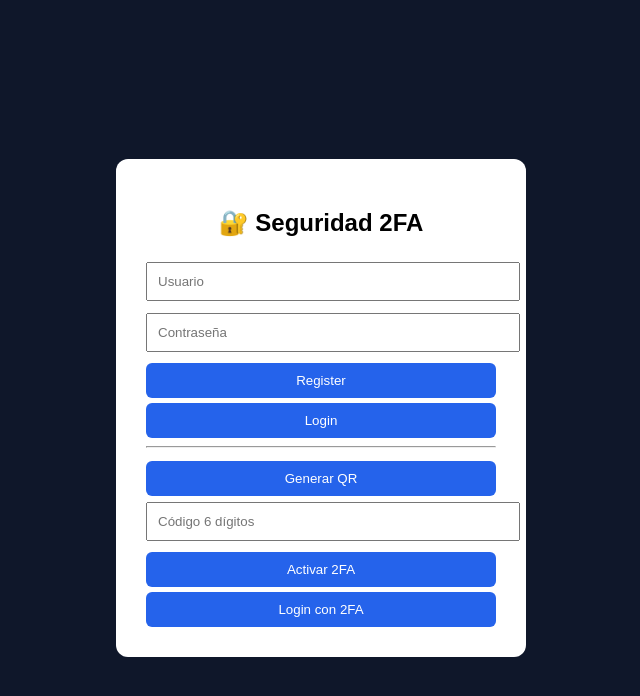
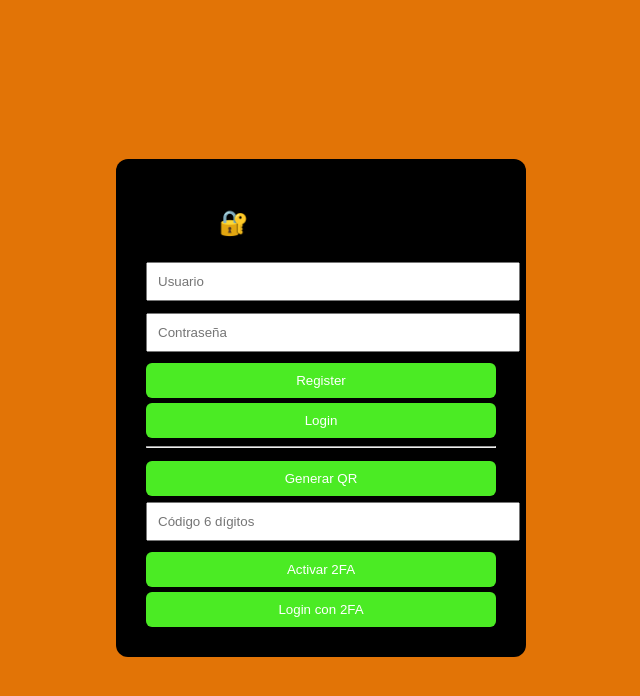
Before and after one commit to francisco3788/web_program, a website: page public/index.html in a window 1280 px wide. Shown: the whole page, without its empty margins (319-959 px from the left). Drawn offline with Linux system fonts and the light colour scheme.

Commit message:
cambio visual 333

```diff
--- a/public/style.css
+++ b/public/style.css
@@ -1,5 +1,5 @@
 body {
-    background: #0f172a;
+    background: #e27406;
     font-family: Arial;
     display: flex;
     justify-content: center;
@@ -8,7 +8,7 @@ body {
 }
 
 .container {
-    background: white;
+    background: rgb(0, 0, 0);
     padding: 30px;
     border-radius: 12px;
     width: 350px;
@@ -25,7 +25,7 @@ button {
     width: 100%;
     padding: 10px;
     margin-top: 5px;
-    background: #2563eb;
+    background: hsl(108, 83%, 53%);
     color: white;
     border: none;
     border-radius: 6px;
```
